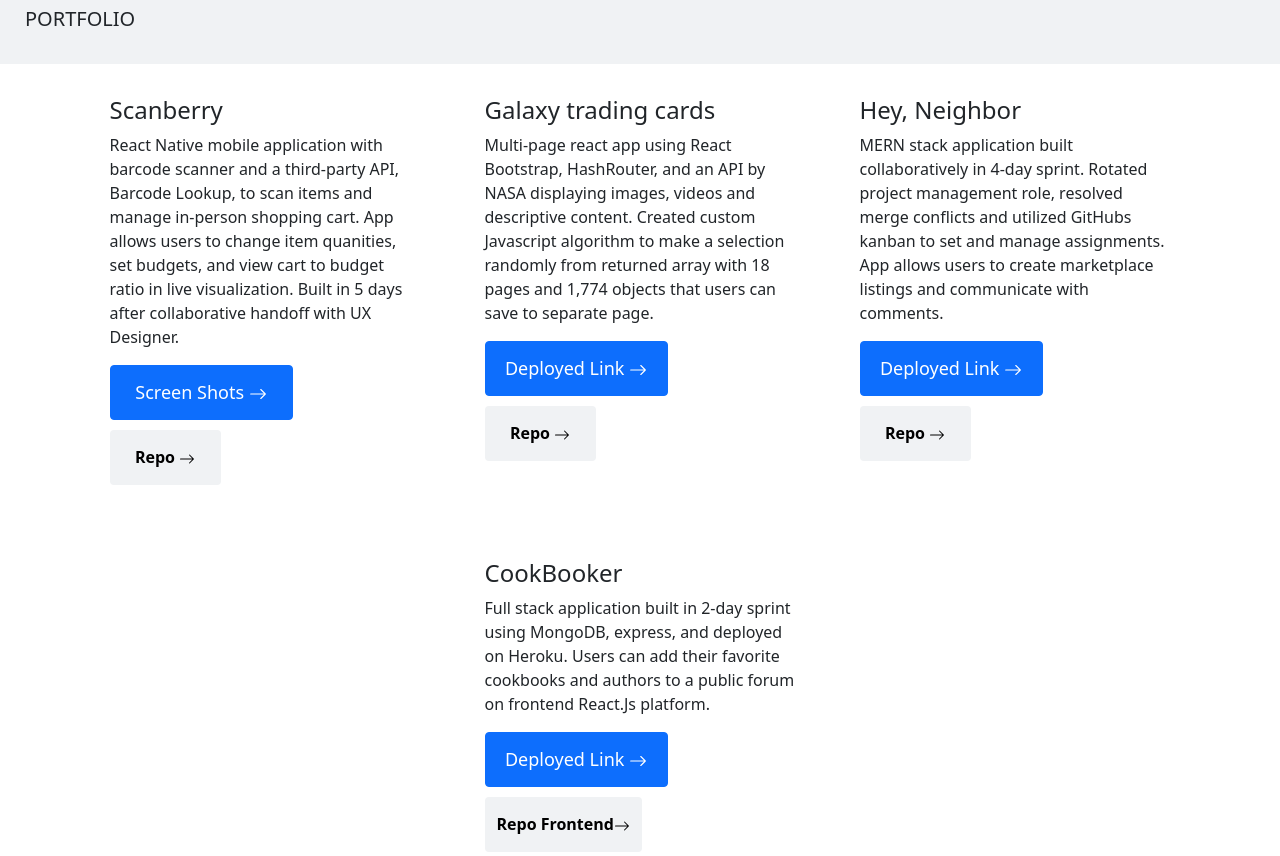
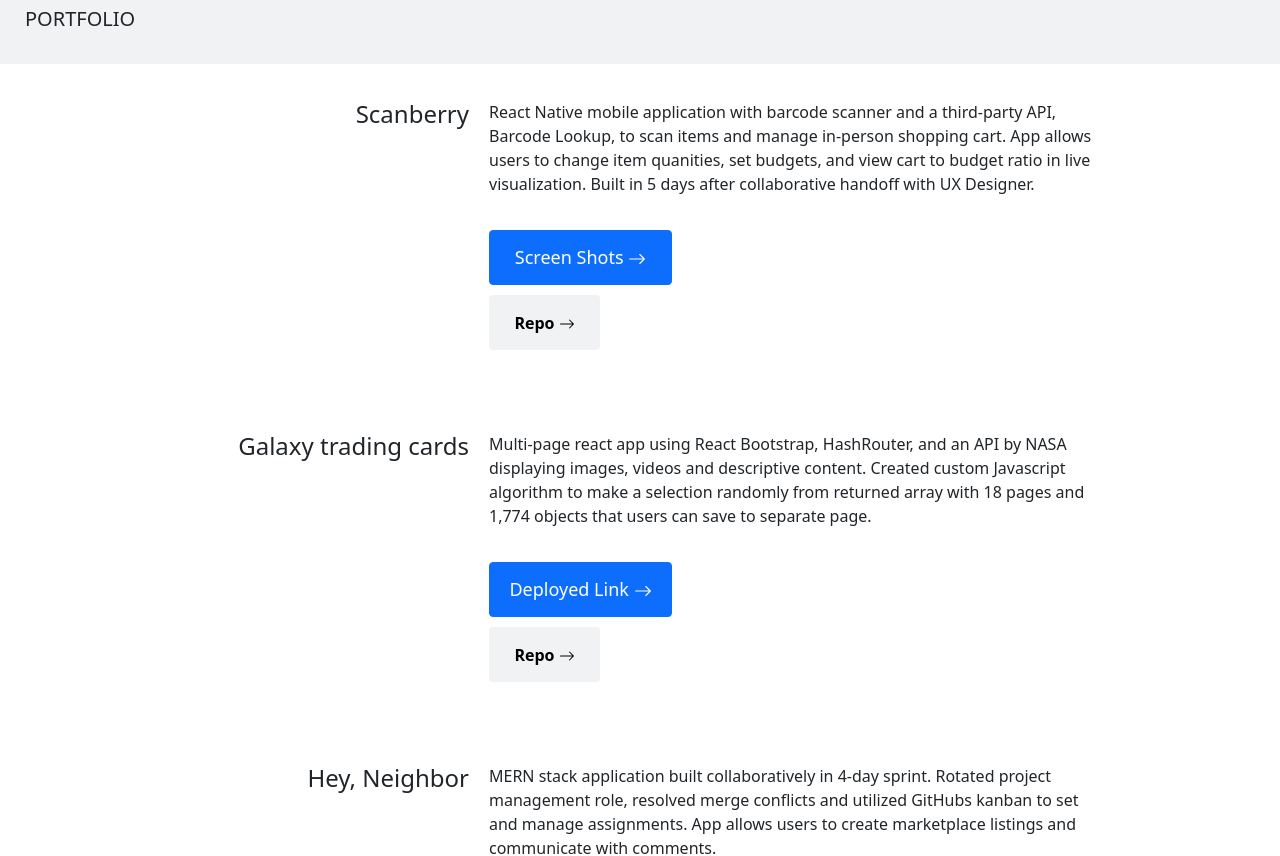
Before and after one commit to rneyrinck/Portfolio-2022, a React (Create React App) app: page / in a window 1280 px wide. Shown: the part 260-1116 px from the top of the page. Built offline with nearby package versions, Linux system fonts and the light colour scheme.

Commit message:
revamped portfolio section as a grid at 660 breakpoints

```diff
--- a/src/header/header.css
+++ b/src/header/header.css
@@ -48,6 +48,7 @@
   flex-grow: 0;
   margin: 0px 0px;
   cursor: pointer;
+  margin-top: -1px;
 }
 .header-dropdown-title {
   flex: none;
@@ -95,8 +96,7 @@
 }
 .header-dropdown-portfolio-items-h3 {
   position: static;
-  /* width: 108px; */
-  /* height: 27px; */
+
 
   font-family: "Inter";
   font-style: normal;
--- a/src/projectPage/projectPage.css
+++ b/src/projectPage/projectPage.css
@@ -1,4 +1,4 @@
-.bio-wrapper{
+.bio-wrapper {
   background-color: black;
   color: white;
   font-size: 36px;
@@ -6,36 +6,86 @@
 
   text-align: left;
 }
-.portfolio-wrapper{
-    background-color: #F0F2F4;
+.portfolio-wrapper {
+  background-color: #f0f2f4;
   font-size: 14px;
   padding: 25px;
   text-align: left;
-
 }
-div.card-title.h5{
+div.card-title.h5 {
   font-size: 24px;
   font-weight: 380;
 }
-p.card-text{
+p.card-text {
   font-size: 18;
 }
-button.btn.btn-primary{
+button.btn.btn-primary {
   margin-bottom: 10px;
   height: 55px;
   width: 183px;
   font-size: large;
 }
-button.btn.btn-secondary{
+button.btn.btn-secondary {
   margin-bottom: 10px;
   height: 55px;
   width: 111px;
-    background-color: #F0F2F4;
+  background-color: #f0f2f4;
   color: black;
   border: none;
   font-weight: 600;
 }
-#repo-button-cookbooker{
+#repo-button-cookbooker {
   width: fit-content;
   text-decoration: none;
 }
+.portfolio-projects-section {
+  display: flex;
+  flex-direction: column;
+  align-items: center;
+}
+div.card-body {
+  display: flex;
+  align-items: flex-start;
+  flex-direction: column;
+  margin: 16px;
+  text-align: left;
+}
+div.card {
+  border: none;
+}
+.card-button-group{
+    display: flex;
+    flex-direction: column;
+}
+@media only screen and (min-width: 660px) {
+  div.card-body {
+    width: fit-content;
+    align-self: center;
+    display: grid;
+    grid-template-columns: .5fr 1fr 1fr 1fr .5fr;
+    grid-template-rows: 1fr 1fr;
+    margin: 20px;
+
+    /* gap: 10px; */
+  }
+
+  div.card-title.h5 {
+    display: flex;
+    justify-content: flex-end;
+    grid-column: 1/3;
+    grid-row: 1/3;
+    margin-right: 20px;
+  }
+  p.card-text {
+    grid-column: 3/5;
+    grid-row: 1/2
+  }
+
+  .card-button-group{
+      grid-row: 2/3;
+      /* flex-direction: row; */
+      /* gap: 10px; */
+  }
+
+
+}
--- a/src/projectPage/projectPage.js
+++ b/src/projectPage/projectPage.js
@@ -18,19 +18,9 @@ export default function ProjectPage() {
       <div className="portfolio-wrapper">
         <h5>PORTFOLIO</h5>
       </div>
-      <div
-        style={{ display: "flex", justifyContent: "center", flexWrap: "wrap" }}
-      >
-        <Card style={{ border: "none", width: "375px" }} id="scanberry">
-          <Card.Body
-            style={{
-              display: "flex",
-              alignItems: "flex-start",
-              textAlign: "left",
-              flexDirection: "column",
-              margin: "16px",
-            }}
-          >
+      <div className="portfolio-projects-section">
+        <Card id="scanberry">
+          <Card.Body>
             <Card.Title>Scanberry</Card.Title>
             <Card.Text>
               React Native mobile application with barcode scanner and a
@@ -40,28 +30,18 @@ export default function ProjectPage() {
               visualization. Built in 5 days after collaborative handoff with UX
               Designer.
             </Card.Text>
+            <div className="card-button-group">
             <ScreenShotModal />
-
               <a href="https://github.com/rneyrinck/Scanberry" target="_blank">
                 <Button variant="secondary">
                   Repo <BsArrowRight id="navbar-dropdown-arrows" />
                 </Button>
               </a>
+            </div>
           </Card.Body>
         </Card>
-        <Card
-          style={{ border: "none", width: "375px" }}
-          id="galaxy-trading-cards"
-        >
-          <Card.Body
-            style={{
-              display: "flex",
-              alignItems: "flex-start",
-              flexDirection: "column",
-              margin: "16px",
-              textAlign: "left",
-            }}
-          >
+        <Card id="galaxy-trading-cards">
+          <Card.Body>
             <Card.Title>Galaxy trading cards</Card.Title>
             <Card.Text>
               Multi-page react app using React Bootstrap, HashRouter, and an API
@@ -70,6 +50,7 @@ export default function ProjectPage() {
               returned array with 18 pages and 1,774 objects that users can save
               to separate page.
             </Card.Text>
+            <div className="card-button-group">
               <a href="https://rneyrinck.github.io/Project-2/" target="_blank">
                 <Button variant="primary">
                   Deployed Link <BsArrowRight id="navbar-dropdown-arrows" />
@@ -80,18 +61,11 @@ export default function ProjectPage() {
                   Repo <BsArrowRight id="navbar-dropdown-arrows" />
                 </Button>
               </a>
+            </div>
           </Card.Body>
         </Card>
-              <Card style={{ border: "none", width: "375px" }}>
-                <Card.Body
-                  style={{
-                    display: "flex",
-                    alignItems: "flex-start",
-                    flexDirection: "column",
-                    margin: "16px",
-                    textAlign: "left",
-                  }}
-                >
+        <Card>
+          <Card.Body>
             <Card.Title id="hey-neighbor">Hey, Neighbor</Card.Title>
             <Card.Text>
               MERN stack application built collaboratively in 4-day sprint.
@@ -100,6 +74,7 @@ export default function ProjectPage() {
               users to create marketplace listings and communicate with
               comments.{" "}
             </Card.Text>
+            <div className="card-button-group">
               <a
                 href="https://sabr-ga.github.io/hey-neighbor-client/#/"
                 target="_blank"
@@ -113,25 +88,19 @@ export default function ProjectPage() {
                   Repo <BsArrowRight id="navbar-dropdown-arrows" />
                 </Button>
               </a>
+            </div>
           </Card.Body>
         </Card>
-        <Card style={{ border: "none", width: "375px" }}>
-          <Card.Body
-            style={{
-              display: "flex",
-              alignItems: "flex-start",
-              flexDirection: "column",
-              margin: "16px",
-              textAlign: "left",
-            }}
-          >
+        <Card>
+          <Card.Body>
             <Card.Title id="cook-booker">CookBooker</Card.Title>
             <Card.Text>
-              Full stack application built in 2-day sprint using MongoDB,
-              express, and deployed on Heroku. Users can add their favorite
+              Full stack application built in 2-day sprint with a backend composed of MongoDB,
+              express, and deployed on Heroku. On the frontend users can add their favorite
               cookbooks and authors to a public forum on frontend React.Js
-              platform.{" "}
+              platform styled using minimal components from React Bootstrap. {" "}
             </Card.Text>
+            <div className="card-button-group">
               <a
                 href="https://pages.git.generalassemb.ly/rob-neyrinck/Cookbook-client/#/cookbooks"
                 target="_blank"
@@ -158,6 +127,7 @@ export default function ProjectPage() {
                   <BsArrowRight id="navbar-dropdown-arrows" />
                 </Button>
               </a>
+            </div>
           </Card.Body>
         </Card>
       </div>
```
Also changed, not shown: src/header/header.js (+0 -165 lines). Lines whose indentation alone changed are shown as unchanged.
